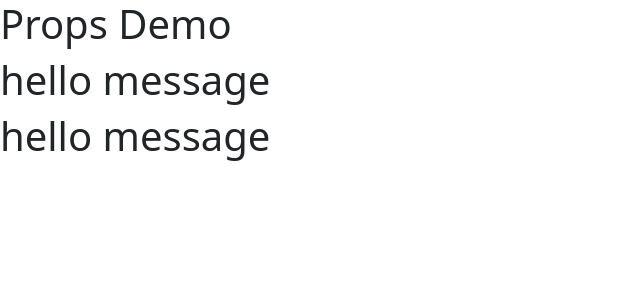
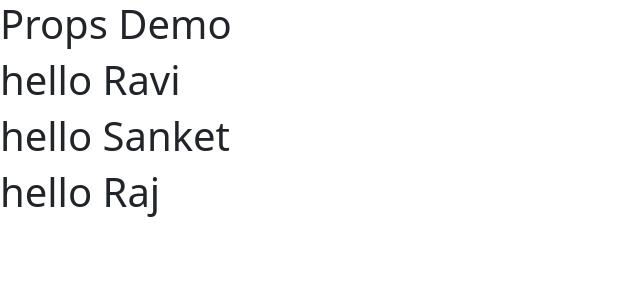
Before and after one commit to ravirajpatil123/Day16-class, a React (Create React App) app in the folder fourth-react-app/: page / in a window 1280 px wide. Shown: the top 300 px of the page, without its empty margins (0-640 px from the left). Built offline with nearby package versions, Linux system fonts and the light colour scheme.

Commit message:
function with parameter

```diff
--- a/fourth-react-app/src/App.js
+++ b/fourth-react-app/src/App.js
@@ -2,16 +2,19 @@ function App(){
   return(
     <>
     <h1>Props Demo</h1>
-    <MessageDemo/>
-    <MessageDemo/>
+    <MessageDemo username="Ravi"/>
+    <MessageDemo username="Sanket"/>
+    <MessageDemo username="Raj"/>
     </>
   )
 }
 
-function MessageDemo(){
+function MessageDemo(props){
+// console.log("I am inside messagedemo",props)
+
   return (
     <>
-     <h1>hello message</h1>
+     <h1>hello {props.username}</h1>
     </>
   );
 }
```
